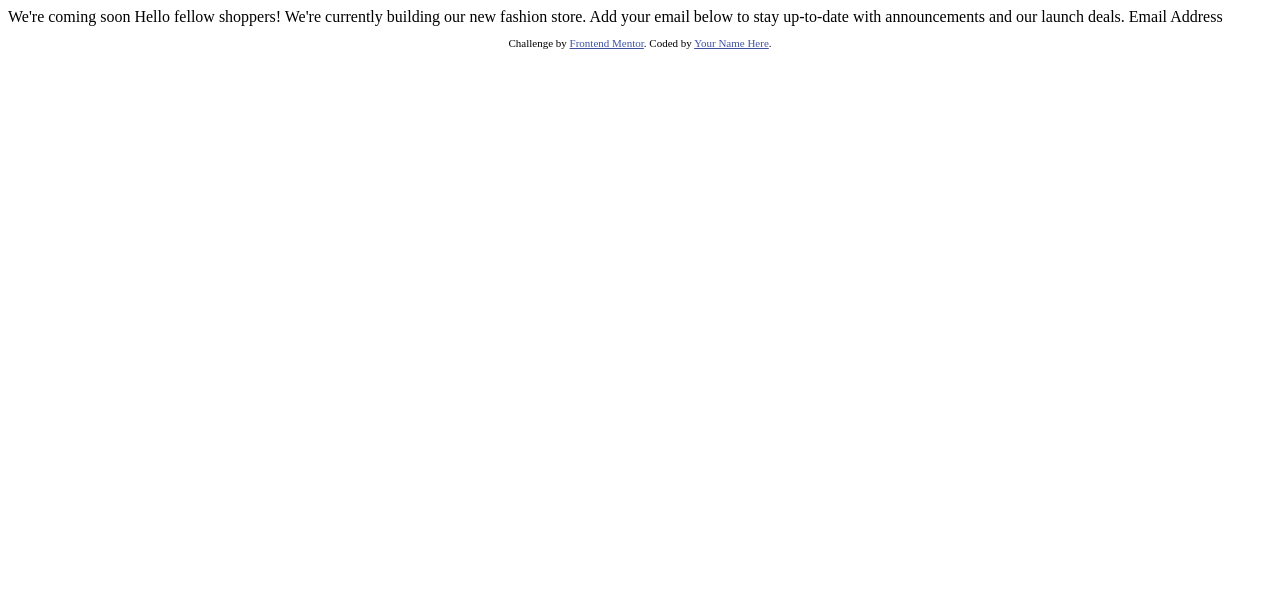
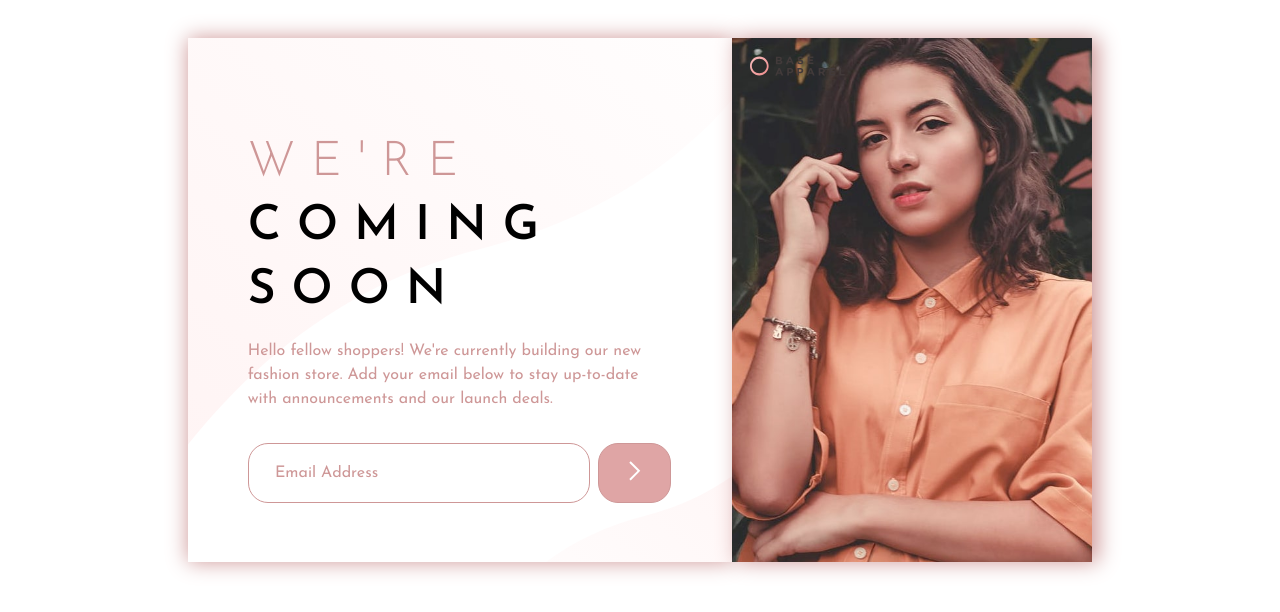
Before and after one commit to erickwalker1/Base-Apparel-Coming-Soon-Landing-Page, a plain HTML site: page index.html in a window 1280 px wide. Drawn offline with Linux system fonts and the light colour scheme.

Commit message:
Styling And Queries Added

```diff
--- a/index.html
+++ b/index.html
@@ -1,33 +1,68 @@
 <!DOCTYPE html>
 <html lang="en">
   <head>
-  <meta charset="UTF-8">
-  <meta name="viewport" content="width=device-width, initial-scale=1.0"> <!-- displays site properly based on user's device -->
+    <meta charset="UTF-8" />
+    <meta name="viewport" content="width=device-width, initial-scale=1.0" />
+    <!-- displays site properly based on user's device -->
+    <link rel="preconnect" href="https://fonts.gstatic.com" />
+    <!-- Josefin Sans 300, 400, 600 -->
+    <link rel="preconnect" href="https://fonts.gstatic.com" />
+    <link
+      href="https://fonts.googleapis.com/css2?family=Josefin+Sans:wght@300;400;600&display=swap"
+      rel="stylesheet"
+    />
+    <link
+      rel="icon"
+      type="image/png"
+      sizes="32x32"
+      href="./images/favicon-32x32.png"
+    />
 
-  <link rel="icon" type="image/png" sizes="32x32" href="./images/favicon-32x32.png">
-
+    <link rel="stylesheet" href="style.css" />
+    <link rel="stylesheet" href="querie.css" />
     <title>Frontend Mentor | Base Apparel coming soon page</title>
-
-  <!-- Feel free to remove these styles or customise in your own stylesheet 👍 -->
-  <style>
-    .attribution { font-size: 11px; text-align: center; }
-    .attribution a { color: hsl(228, 45%, 44%); }
-  </style>
   </head>
   <body>
+    <section class="card-component">
+      <!-- Heading -->
+      <header class="heading">
+        <img
+          src="./images/logo.svg"
+          alt="Base Apparel Logo"
+          class="base-apparel-logo"
+        />
+        <img
+          src="./images/hero-mobile.jpg"
+          alt="Female Model"
+          class="female-model-image"
+        />
+      </header>
+      <!-- Main Content -->
+      <main class="main">
+        <h1 class="main-heading">
+          <span class="we-are">WE'RE</span> COMING SOON
+        </h1>
 
-  We're coming soon
-
+        <p class="main-paragraph">
           Hello fellow shoppers! We're currently building our new fashion store.
-  Add your email below to stay up-to-date with announcements and our launch deals.
-
-  Email Address
-
-  <footer>
-    <p class="attribution">
-      Challenge by <a href="https://www.frontendmentor.io?ref=challenge" target="_blank">Frontend Mentor</a>.
-      Coded by <a href="#">Your Name Here</a>.
+          Add your email below to stay up-to-date with announcements and our
+          launch deals.
         </p>
-  </footer>
+        <!-- Email Input Form -->
+        <section class="form">
+          <form class="input-form">
+            <input
+              type="text"
+              class="input"
+              style="font-size: 1rem"
+              placeholder=" Email Address"
+            />
+            <button class="button" type="submit">
+              <img src="./images/icon-arrow.svg" alt="Arrow Icon" />
+            </button>
+          </form>
+        </section>
+      </main>
+    </section>
   </body>
 </html>
--- /dev/null
+++ b/querie.css
@@ -0,0 +1,69 @@
+/* --- 768px --- */
+@media screen and (min-width: 768px) {
+  .base-apparel-logo {
+    padding: 5%;
+  }
+
+  /*  <!-- Main -->  */
+
+  .main {
+    padding: 5% 20% 0 20%;
+    line-height: 1rem;
+  }
+
+  .main-heading {
+    line-height: 4rem;
+  }
+}
+
+/* --- 1024px --- */
+@media screen and (min-width: 1024px) {
+  .card-component {
+    padding: 3%;
+    max-height: 600px;
+    justify-content: center;
+    flex-direction: row-reverse;
+  }
+
+  /*  <!-- Heading --> */
+
+  .heading {
+    min-width: 40%;
+    background: url("./images/hero-desktop.jpg") no-repeat;
+    box-shadow: 6px 0 20px hsl(0, 36%, 70%);
+    background-size: cover;
+  }
+
+  .base-apparel-logo {
+    height: 3.5rem;
+  }
+
+  .female-model-image {
+    display: none;
+  }
+
+  /*  <!-- Main -->  */
+
+  .main {
+    padding: 5% 5% 5% 5%;
+    text-align: initial;
+    box-shadow: 0 0 20px hsl(0, 36%, 70%);
+    background: url("./images/bg-pattern-desktop.svg");
+    background-position: center;
+  }
+
+  .main-heading {
+    margin-bottom: 1rem;
+  }
+}
+
+/* --- 1201px --- */
+@media screen and (min-width: 1201px) {
+  .heading {
+    min-width: 30%;
+  }
+
+  .main {
+    max-width: 34rem;
+  }
+}
--- /dev/null
+++ b/style.css
@@ -0,0 +1,85 @@
+* {
+  margin: 0;
+  padding: 0;
+  overflow-x: hidden;
+  box-sizing: border-box;
+}
+
+body {
+  font-family: "Josefin Sans", sans-serif;
+}
+
+.card-component {
+  display: flex;
+  flex-direction: column;
+}
+
+/*  <!-- Header -->  */
+
+.base-apparel-logo {
+  height: 100%;
+  padding: 10%;
+}
+
+.female-model-image {
+  min-width: 100%;
+}
+
+/*  <!-- Main -->  */
+
+.main {
+  padding: 5%;
+  text-align: center;
+}
+
+.main-heading {
+  margin: 2rem 0 1rem 0;
+  font-size: 3rem;
+  line-height: 3.25rem;
+  letter-spacing: 1rem;
+}
+
+.we-are {
+  color: hsl(0, 36%, 70%);
+  font-weight: 300;
+}
+
+.main-paragraph {
+  color: hsl(0, 36%, 70%);
+  line-height: 1.5rem;
+  margin-bottom: 2rem;
+}
+
+/*  <!-- Email Input Form -->  */
+
+.input-form {
+  display: flex;
+  flex-direction: row;
+}
+
+.input {
+  color: hsl(0, 36%, 70%); /*  Font color  */
+  border: 1px solid hsl(0, 36%, 70%);
+  padding: 5%;
+  flex-grow: 1;
+  font-family: "Josefin Sans", sans-serif;
+  border-radius: 20px;
+  background-color: hsl(0, 0%, 100%);
+}
+
+input:focus {
+  /*  Prevents outline when clicking on input  */
+  outline: none;
+}
+
+::placeholder {
+  color: hsl(0, 36%, 70%); /* styling input placeholder color */
+}
+
+.button {
+  border: 1px solid hsl(0, 36%, 70%);
+  padding: 0 7%;
+  margin-left: .5rem;
+  border-radius: 20px;
+  background-color: hsl(0, 47%, 76%);
+}
```
Lines whose indentation alone changed are shown as unchanged.
